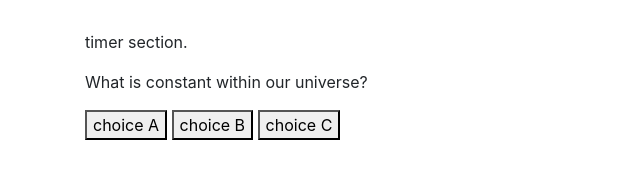
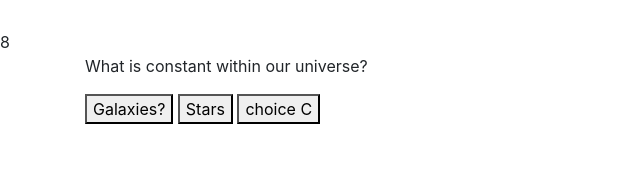
Before and after one commit to Greezon/codequiz, a plain HTML site: page index.html in a window 1280 px wide. Both pictures are taken after a click on the button "Start Button". Shown: the whole page, without its empty margins (0-640 px from the left). Drawn offline with nearby package versions, Linux system fonts and the light colour scheme.

Commit message:
I added a timer, and made it disappear when it hits 0.

```diff
--- a/index.html
+++ b/index.html
@@ -14,12 +14,12 @@
         <button class="button" id="startButton">Start Button</button>
     </div>
 
+    <div id="timer"></div>
+
     <!-- question diplay -->
     <div class="container" id="questions">
         <!-- timer -->
-    <aside id="timer">
-        <p>timer section.</p>
-    </aside>
+
 
         <p id="display1">question diplay</p>
         <!-- answer display -->
@@ -41,7 +41,7 @@
         <div class="container">
         score initial
         <input type="text">
-        <button >save info</button>
+        <button class="save">save info</button>
         </div>
         <!-- save button -->
     </div>
--- a/main.js
+++ b/main.js
@@ -10,12 +10,12 @@ var btn3= document.querySelector("#btn3")
 var correctAnsw = 0
 var wrongAnsw = 0
 var userChoice = document.querySelector(".options")
-var timeRemainikng = 90;
+var timeRemaining = 10;
 var questionIndex = 0;
 var questions = [
     {
         question:'What is constant within our universe?',
-        choices: ["choice A", "choice B", "choice C"],
+        choices: ["Galaxies?", "Stars", "choice C"],
         answer: 0,
     },
 
@@ -30,21 +30,39 @@ var questions = [
         choices: ["choice A", "choice B", "choice C"],
         answer: 2,
     },
+
+    {
+        question:'D',
+        choices: ["choice A", "choice B", "choice C"],
+        answer: 0,
+    },
+
+    {
+        question:'E',
+        choices: ["choice A", "choice B", "choice C"],
+        answer: 0,
+    },
+
+    {
+        question:'F',
+        choices: ["choice A", "choice B", "choice C"],
+        answer: 0,
+    },
 ]
 
 var currentQuestion = 0;
-
 var SECOND = 1000;
 
 questionEl.style["visibility"] = "hidden"
 results.style["visibility"] = "hidden"
 
 
-function startQuiz(){
+function startQuiz() {
     console.log("Start button")
     questionEl.style["visibility"] = "visible"
     startBtn.style["visibility"] = "hidden"
     displayQuestion()
+    displayTimer()
 }
 
 function displayQuestion(){
@@ -79,15 +97,29 @@ function displayResults(){
     console.log("Results", correctAnsw, wrongAnsw)
     questionEl.style["visibility"] = "hidden"
     results.style["visibility"] = "visible"
-    document.getElementById("endResults").innerText = "Game over! Score " + correctAnsw + "You missed" + wrongAnsw
+    document.getElementById("endResults").innerText =
+    "Game over! Your score is " + correctAnsw + " You missed " + wrongAnsw
 }
 
+function displayTimer() {
+    timerElem.textContent = timeRemaining;
+    var timerInterval = setInterval (() => {
+        timeRemaining--;
+        timerElem.textContent = timeRemaining;
 
+        if (timeRemaining === 0) {
+            displayResults();
+            timerElem.style["visibility"] = "hidden"
+
+        }
+    }, SECOND)
+}
 
 startBtn.onclick = startQuiz
 btn1.onclick = checkUserChoice
 btn2.onclick = checkUserChoice
 btn3.onclick = checkUserChoice
+startBtn.addEventListener
 
 
 
@@ -98,4 +130,4 @@ btn3.onclick = checkUserChoice
 
 // timers
 // have counter started
-// display high score.
+// display high score, IF you had the high score.
```
